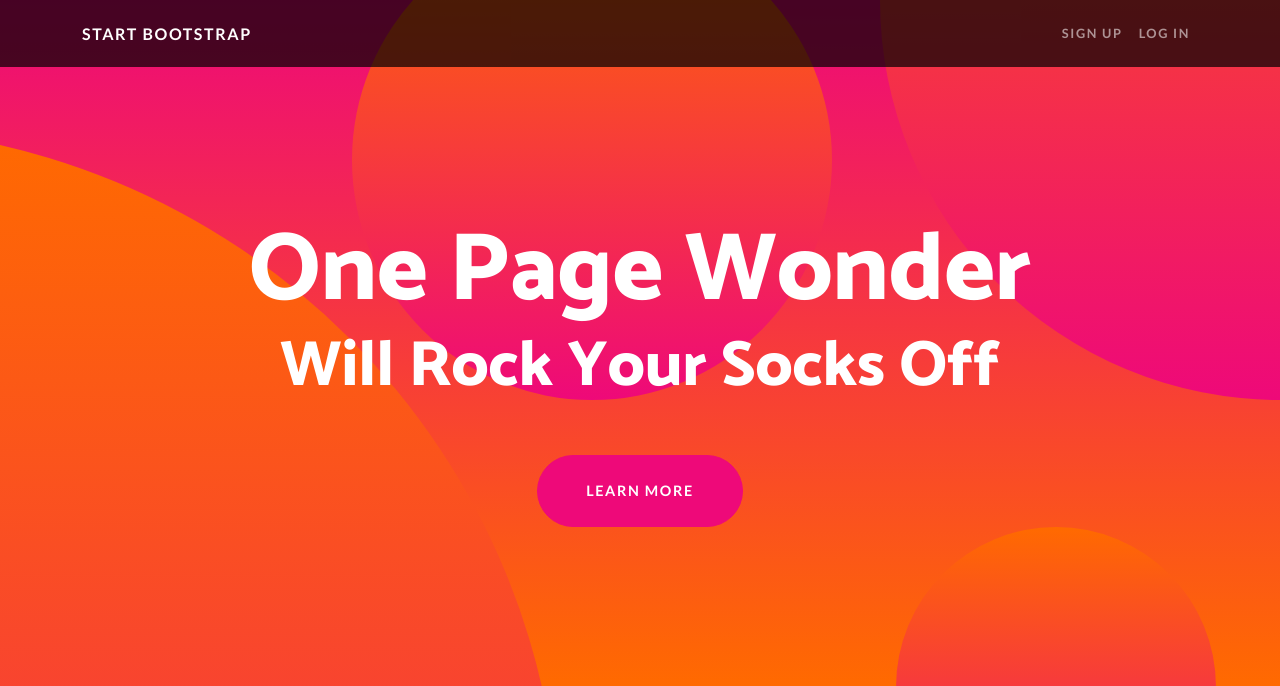
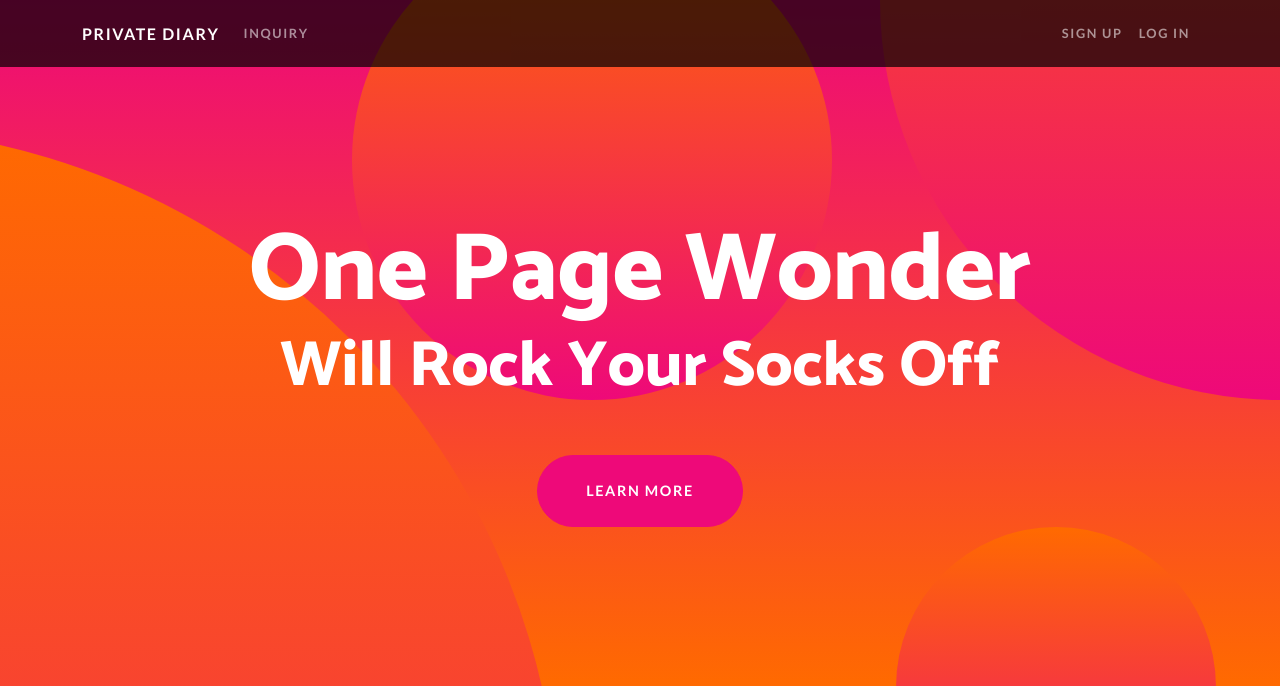
Before and after one commit to tottokohayatarou/private_Diary, a Django app: page / in a window 1280 px wide. Shown: the top 686 px of the page. Run offline with Django 3.2, Linux system fonts and the light colour scheme; some libraries are stand-ins or nearby versions.

Commit message:
nav変更

```diff
--- a/diary/templates/diary/base.html
+++ b/diary/templates/diary/base.html
@@ -1,6 +1,6 @@
 {% load static %}
 <!DOCTYPE html>
-<html lang="en">
+<html lang="ja">
     <head>
         <meta charset="utf-8" />
         <meta name="viewport" content="width=device-width, initial-scale=1, shrink-to-fit=no" />
@@ -21,12 +21,21 @@
         <!-- Navigation-->
         <nav class="navbar navbar-expand-lg navbar-dark navbar-custom fixed-top">
             <div class="container">
-                <a class="navbar-brand" href="{% url 'diary:index' %}">Start Bootstrap</a>
+                <a class="navbar-brand" href="{% url 'diary:index' %}">PRIVATE DIARY</a>
                 <button class="navbar-toggler" type="button" data-bs-toggle="collapse" data-bs-target="#navbarResponsive" aria-controls="navbarResponsive" aria-expanded="false" aria-label="Toggle navigation"><span class="navbar-toggler-icon"></span></button>
                 <div class="collapse navbar-collapse" id="navbarResponsive">
+                    <ul class="navbar-nav mr-auto">
+                        <li class="nav-item {% block active_inquiry %}{% endblock %}">
+                            <a class="nav-link" href="{% url 'diary:inquiry' %}">INQUIRY</a>
+                        </li>
+                    </ul>
                     <ul class="navbar-nav ms-auto">
-                        <li class="nav-item"><a class="nav-link" href="{% block active_inquiry %}{% endblock %}">Sign Up</a></li>
-                        <li class="nav-item"><a class="nav-link" href="{% url 'diary:inquiry' %}">Log In</a></li>
+                        <li class="nav-item">
+                            <a class="nav-link" href="#">Sign Up</a>
+                        </li>
+                        <li class="nav-item">
+                            <a class="nav-link" href="#">Log In</a>
+                        </li>
                     </ul>
                 </div>
             </div>
```
